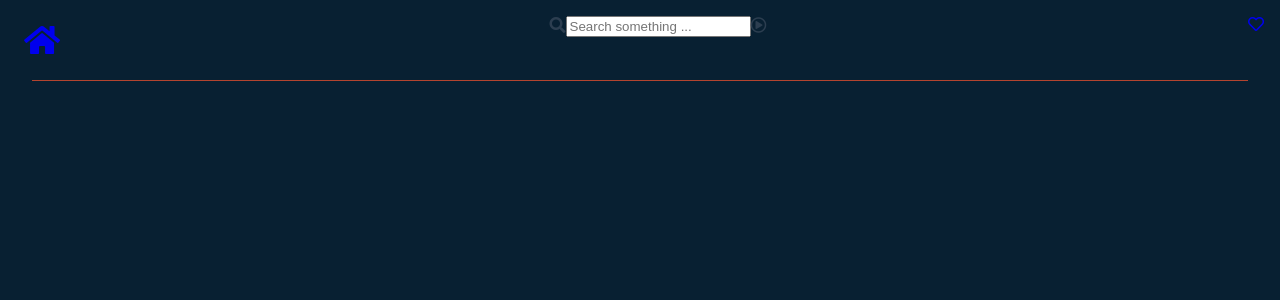
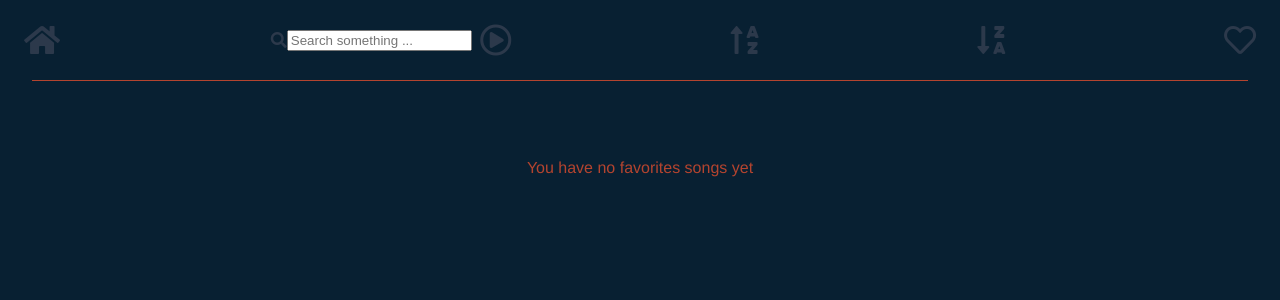
Before and after one commit to shd8/evolmind-voices, a Vue app in the folder evolmind-voices/: page /favorites in a window 1280 px wide. Shown: the top 300 px of the page. Built offline with nearby package versions, Linux system fonts and the light colour scheme.

Commit message:
Add alphabetically and reverse alphabetically sorters

```diff
--- a/evolmind-voices/src/App.vue
+++ b/evolmind-voices/src/App.vue
@@ -100,7 +100,7 @@ table {
 }
 
 .container {
-  padding-top: 5em;
+  padding-top: 8em;
 }
 
 html {
@@ -109,4 +109,8 @@ html {
     color: $details;
   }
 }
+
+em:before {
+  color: inherit;
+}
 </style>
--- a/evolmind-voices/src/components/Header.vue
+++ b/evolmind-voices/src/components/Header.vue
@@ -16,6 +16,14 @@
           />
           <em class="far fa-play-circle" />
         </div>
+        <em
+        class="fas fa-sort-alpha-up"
+        @click="sortByAlphabet"
+        />
+        <em
+        class="fas fa-sort-alpha-down-alt"
+        @click="sortByAlphabetReverse"
+        />
           <router-link to="/favorites" @click="scrollToTop">
             <em class="far fa-heart" />
         </router-link>
@@ -27,7 +35,7 @@
 
 <script lang="ts">
 import { defineComponent } from 'vue';
-import { mapGetters, mapState } from 'vuex';
+import { mapGetters, mapMutations, mapState } from 'vuex';
 import { Voice } from '@/types/interfaces';
 
 interface Data {
@@ -46,6 +54,11 @@ export default defineComponent({
     ]),
   },
   methods: {
+    ...mapMutations([
+      'sortByAlphabet',
+      'sortByAlphabetReverse',
+    ]),
+
     scrollToTop() {
       window.scrollTo(0, 0);
     },
@@ -77,7 +90,17 @@ export default defineComponent({
 @import '../styles/_colors.scss';
 @import '../assets/_global-styles.scss';
 
-.fa-home {
+.search {
+  display: flex;
+  align-items: center;
+}
+
+.fa-home,
+.fa-heart,
+.fa-play-circle,
+.fa-sort-alpha-up,
+.fa-sort-alpha-down-alt {
+  cursor: pointer;
   font-size: 2em;
   padding: 0.25em;
 }
@@ -93,10 +116,24 @@ export default defineComponent({
 }
 
 .header {
-    background-color: $base;
-    position: fixed;
-    width: 100%;
-    z-index: 99;
+  background-color: $base;
+  position: fixed;
+  width: 100%;
+  z-index: 99;
+}
+
+em {
+  color: $gray;
+}
+
+.fa-home,
+.fa-heart,
+.fa-play-circle,
+.fa-sort-alpha-up,
+.fa-sort-alpha-down-alt {
+  &:hover {
+    color: $details;
+  }
 }
 
 </style>
--- a/evolmind-voices/src/store/mutations.ts
+++ b/evolmind-voices/src/store/mutations.ts
@@ -12,6 +12,15 @@ const mutations = {
       ? state.favorites = state.favorites.filter((favorite) => favorite.id !== payload.id)
       : state.favorites.push(payload);
   },
+
+  sortByAlphabet(state: State): void {
+    state.voices.sort((a, b) => (a.name > b.name ? 1 : -1));
+  },
+
+  sortByAlphabetReverse(state: State): void {
+    state.voices.sort((a, b) => (a.name > b.name ? 1 : -1)).reverse();
+  },
+
 };
 
 export default mutations;
--- a/evolmind-voices/src/styles/_colors.scss
+++ b/evolmind-voices/src/styles/_colors.scss
@@ -1,2 +1,3 @@
 $base: #082032;
 $details: #b4442f;
+$gray: #2C394B;
--- a/evolmind-voices/src/views/Favorites.vue
+++ b/evolmind-voices/src/views/Favorites.vue
@@ -36,3 +36,11 @@ export default defineComponent({
   },
 });
 </script>
+
+<style lang="scss">
+
+p {
+  padding-top: 2em;
+}
+
+</style>
```
